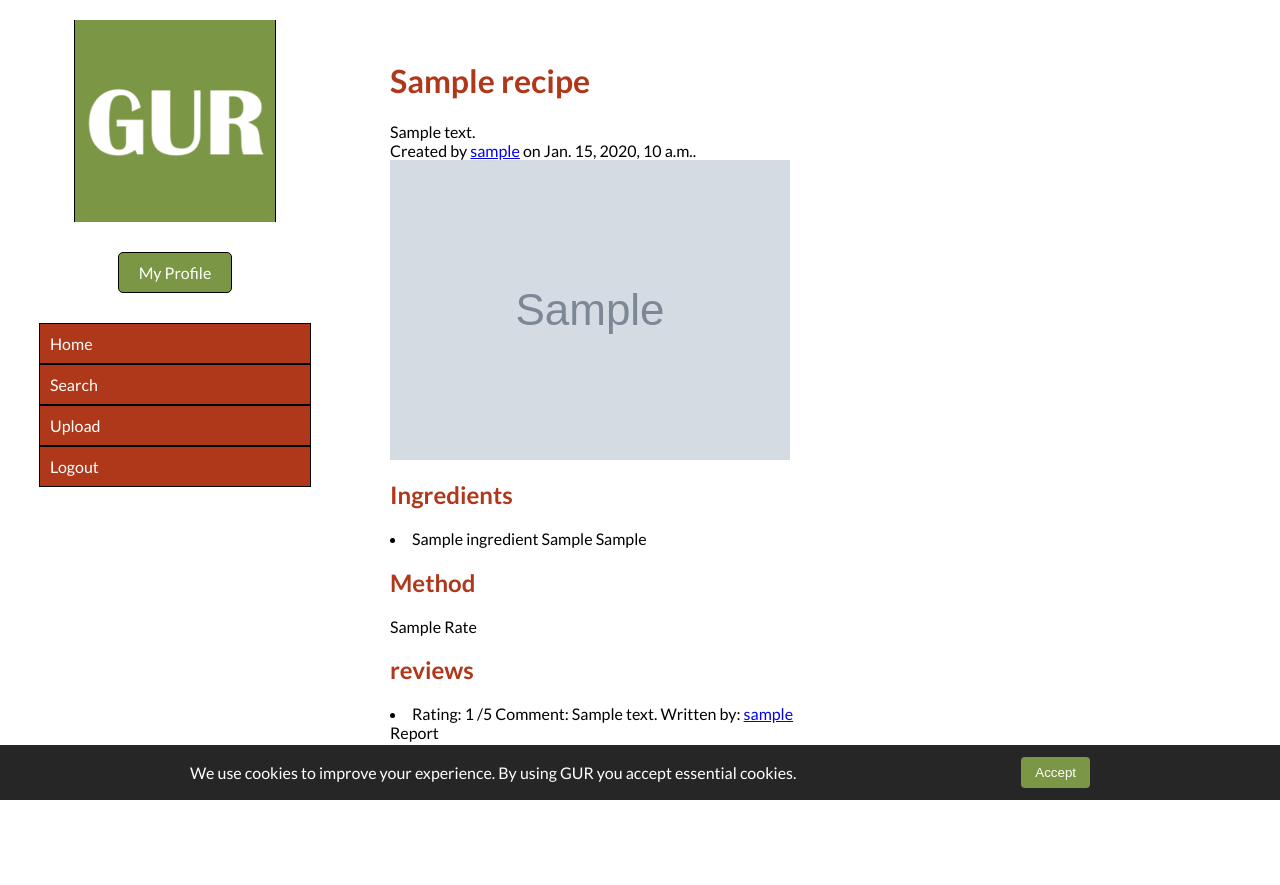
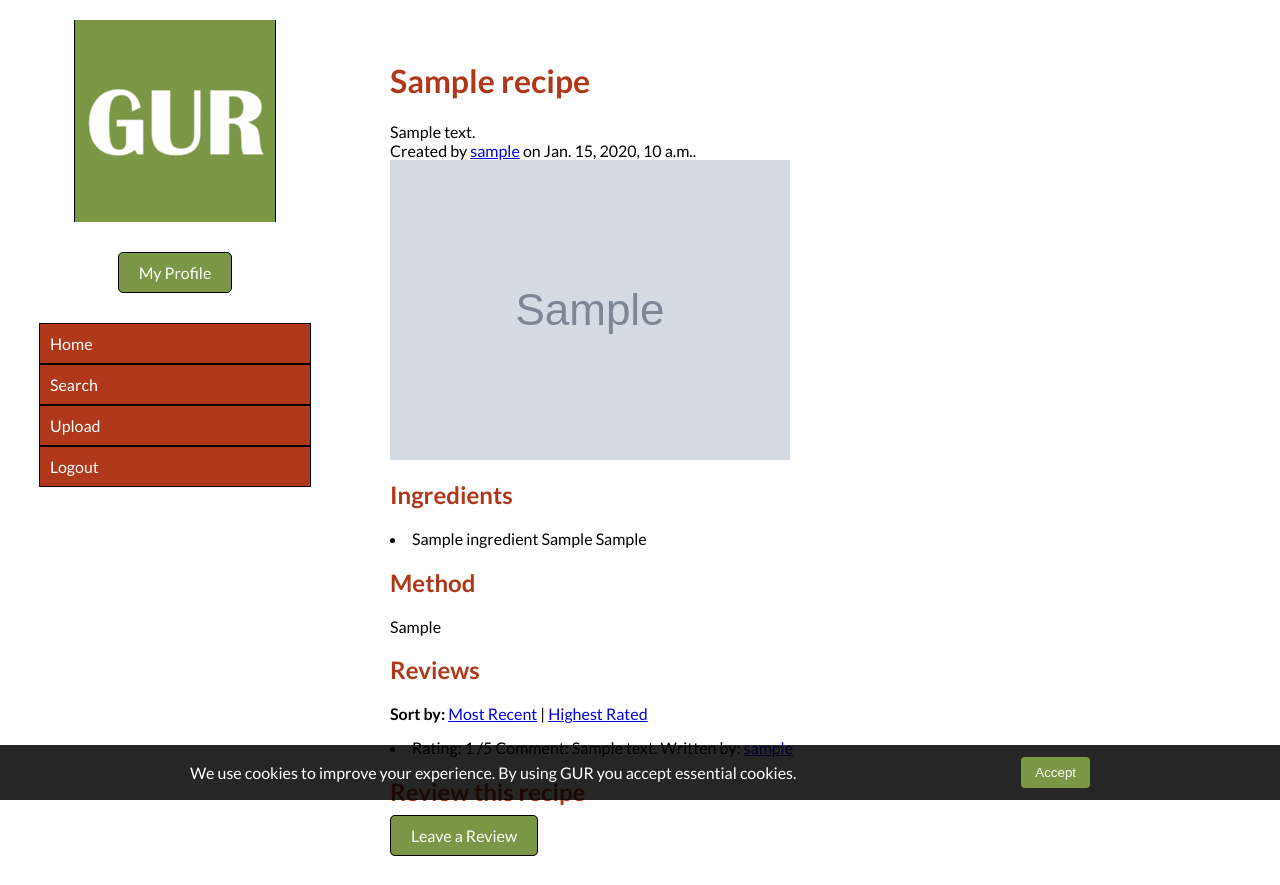
Before and after one commit to jackhill568/GUR, a Django app: a page that uses templates/main/recipe.html in a window 1280 px wide. Before the commit the page ends 800 px from the top, so only its background shows below. Run offline with Django 3.2, Linux system fonts and the light colour scheme; a user stored in the database is signed in; tables that the repository leaves empty hold one stand-in row (values such as "Sample post"); grey boxes marked "Sample" are stand-in pictures.

Commit message:
Added review form

```diff
--- a/main/models.py
+++ b/main/models.py
@@ -91,11 +91,11 @@ class RecipeIngredients(models.Model):
 class Review(models.Model):
 
     RATINGS = (
-        ("1", 1),
-        ("2", 2),
-        ("3", 3),
-        ("4", 4),
-        ("5", 5)
+        (1, "1"),
+        (2, "2"),
+        (3, "3"),
+        (4, "4"),
+        (5, "5")
     )
 
     rating = models.IntegerField(choices=RATINGS)
--- a/main/urls.py
+++ b/main/urls.py
@@ -12,4 +12,5 @@ urlpatterns = [
     path('recipe/<slug:recipe_slug>/', views.view_recipe, name='view_recipe'),
     path('user/<int:user_id>/', views.view_user, name='view_user'),
     path('search', views.search, name='search'),
+    path('recipe/<slug:recipe_slug>/add_review/', views.add_review, name='add_review'),
 ]
--- a/main/views.py
+++ b/main/views.py
@@ -12,10 +12,11 @@ from datetime import timedelta
 from django.utils import timezone
 
 from main.models import UserProfile, Recipe, RecipeIngredients, Review
-from main.forms import UserForm, UserProfileForm
+from main.forms import UserForm, UserProfileForm, ReviewForm
 
 from haystack.query import SearchQuerySet
 from django.core.paginator import Paginator
+
 
 def search(request):
     query = request.GET.get('q', '')
@@ -61,7 +62,14 @@ def view_recipe(request,recipe_slug):
     try:
         recipe = Recipe.objects.get(slug=recipe_slug)
         recipeIngredients = RecipeIngredients.objects.filter(recipe=recipe)
-        recipeReviews = Review.objects.filter(recipe=recipe)
+
+        sort_by = request.GET.get('sort', 'recent')
+
+        if sort_by == 'top':
+            recipeReviews = Review.objects.filter(recipe=recipe).order_by('-rating')
+        else:
+            recipeReviews = Review.objects.filter(recipe=recipe).order_by('-id')
+
         context_dict["recipe"] = recipe
         context_dict["reviews"] = recipeReviews
         context_dict["ingredients"] = recipeIngredients
@@ -146,3 +154,34 @@ def user_login(request):
 def user_logout(request):
     logout(request)
     return redirect(reverse('GUR:home'))
+
+
+@login_required
+def add_review(request, recipe_slug):
+    try:
+        recipe = Recipe.objects.get(slug=recipe_slug)
+    except Recipe.DoesNotExist:
+        return redirect('GUR:home')
+
+    form = ReviewForm()
+
+    if request.method == 'POST':
+        form = ReviewForm(request.POST)
+        if form.is_valid():
+            review = form.save(commit=False)
+            review.recipe = recipe
+
+            profile = UserProfile.objects.get(user=request.user)
+            review.user = profile
+
+            review.save()
+            return redirect('GUR:view_recipe', recipe_slug=recipe_slug)
+        else:
+            print(form.errors)
+
+    context_dict = {
+        'form': form,
+        'recipe': recipe,
+    }
+
+    return render(request, 'main/add_review.html', context=context_dict)
--- a/templates/main/recipe.html
+++ b/templates/main/recipe.html
@@ -42,12 +42,27 @@
 		{{ recipe.method }}
 
 
-		{% if user.is_authenticated %} <!-- rate/ comment-->
-			Rate
-		{% endif %}
+		<h2>Reviews</h2>
+		{% if reviews %}
+			<div style="margin-bottom: 15px">
+				<strong>Sort by:</strong>
 
-		<h2>reviews</h2>
-		{% if reviews %}
+				{% if sort_by == 'recent' %}
+					<b>Most Recent</b>
+				{% else %}
+					<a href="?sort=recent">Most Recent</a>
+				{% endif %}
+
+				|
+
+				{% if sort_by == 'top' %}
+					<b>Highest Rated</b>
+				{% else %}
+					<a href="?sort=top">Highest Rated</a>
+				{% endif %}
+
+			</div>
+
 			{% for review in reviews|slice:":5" %}
 			<li>
 				Rating: {{ review.rating }} /5
@@ -60,7 +75,12 @@
 		{% endif %}
 
 		{% if user.is_authenticated %} <!-- rate/ comment-->
-			Report
+		<h2>Review this recipe</h2>
+		<div>
+			<a href="{% url 'GUR:add_review' recipe.slug %}" class="profile-link-button">
+				Leave a Review
+			</a>
+		</div>
 		{% endif %}
 
 
--- a/templates/main/user.html
+++ b/templates/main/user.html
@@ -60,7 +60,7 @@
 					<li>
 						Rating: {{ review.rating }} /5
 						Comment: {{ review.description }}
-						Written by: <a href="{% url 'GUR:view_user' profile.id %}">{{ profile.user.username }}</a>
+						Written by: <a href="{% url 'GUR:view_user' profile.id %}">{{ review.user.user.username }}</a>
 					</li>
 				{% endfor %}
 				</ul>
```
Also changed, not shown: main/forms.py (+6 -1 lines), templates/main/add_review.html (added, +31 -0 lines), main/migrations/0002_auto_20260325_1529.py (added), main/migrations/0003_remove_userprofile_nickname.py (added), media/Screenshot_2024-03-20_195047.png (added), 1 other file.
